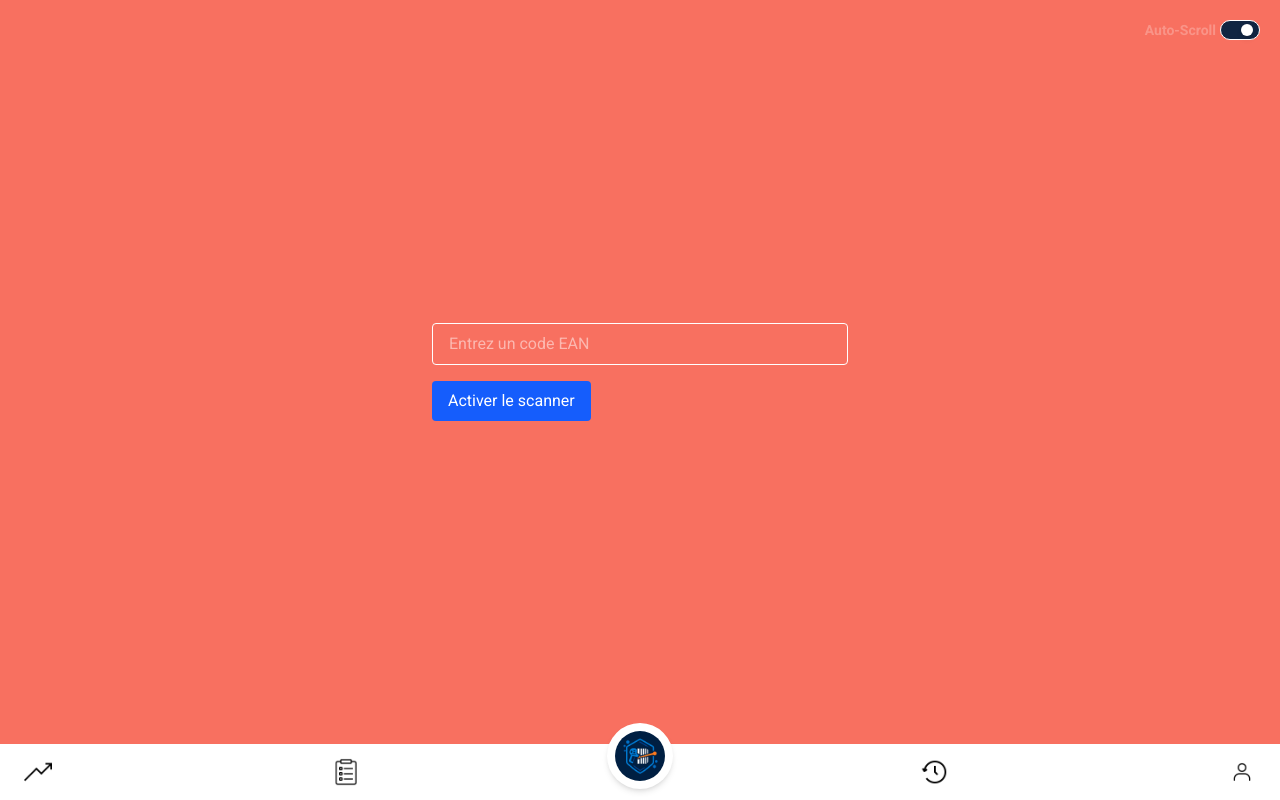
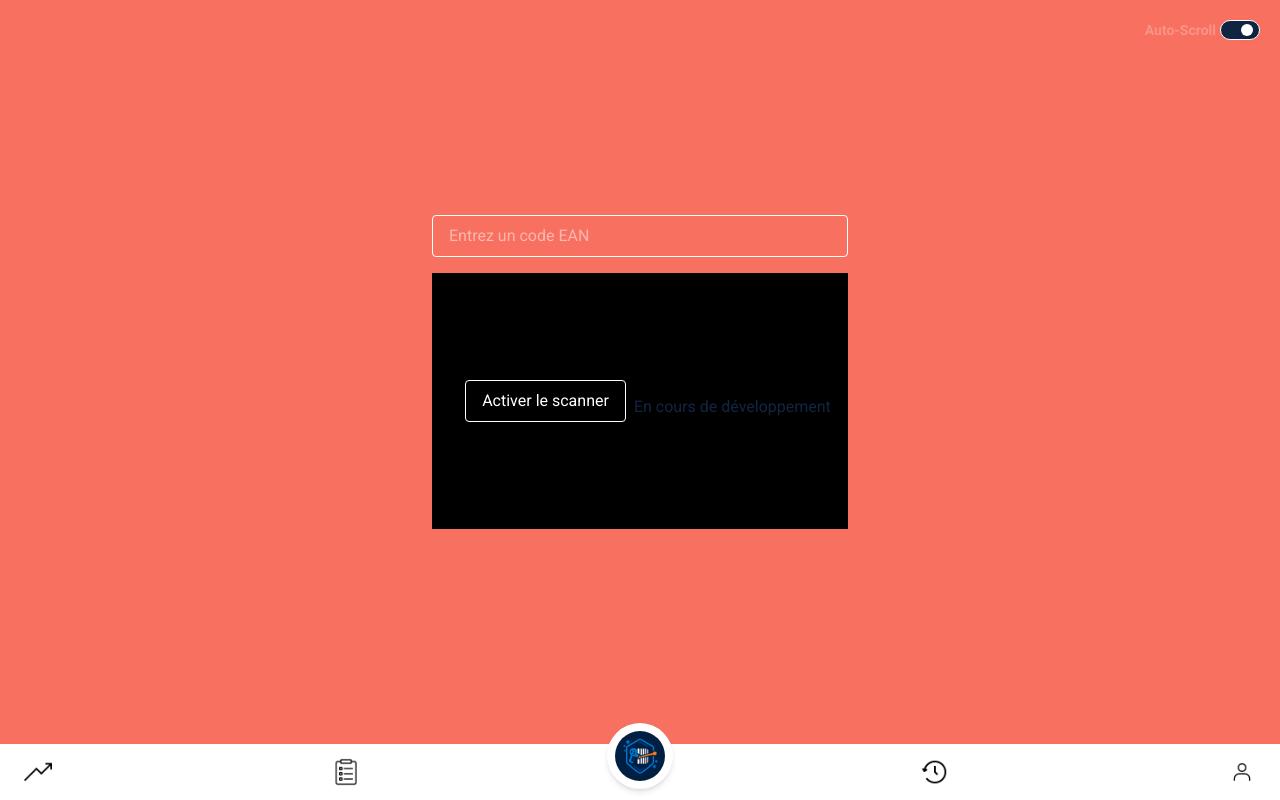
Before and after one commit to IzeLeam/E.Scan, a Next.js app in the folder client/: page / in a window 1280 px wide. Built offline with nearby package versions, Linux system fonts and the light colour scheme.

Commit message:
front update

```diff
--- a/client/src/app/components/BarcodeScanner.tsx
+++ b/client/src/app/components/BarcodeScanner.tsx
@@ -45,7 +45,7 @@ export default function BarcodeScanner({ active, setActive, onDetected }: Props)
     const onDetectedHandler = (result: { codeResult: { code: string } }) => {
       const code = result.codeResult.code;
       onDetected(code);
-      setActive(false); // Désactive après détection
+      setActive(false);
     };
 
     Quagga.onDetected(onDetectedHandler);
@@ -62,12 +62,15 @@ export default function BarcodeScanner({ active, setActive, onDetected }: Props)
       {active ? (
         <div ref={scannerRef} className="w-full h-64 bg-black" />
       ) : (
-        <button
-          onClick={() => setActive(true)}
-          className="px-4 py-2 bg-blue-600 text-white rounded"
-        >
-          Activer le scanner
-        </button>
+        <div className="w-full h-64 bg-black flex flex-column items-center justify-center">
+          <button
+            onClick={() => setActive(true)}
+            className="ml-4 px-4 py-2 bg-black text-white rounded border border-white"
+          >
+            Activer le scanner
+          </button>
+          <span className="text-red mt-3 ml-2">En cours de développement</span>
+        </div>
       )}
     </div>
   );
```
